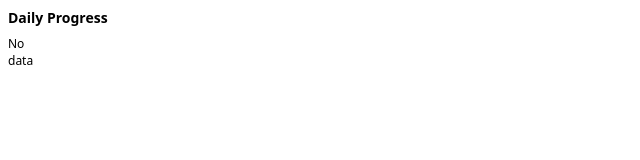
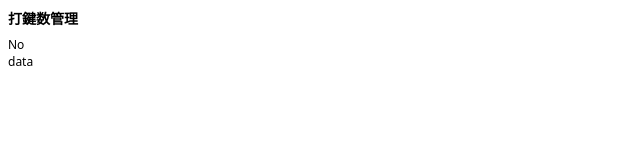
Before and after one commit to yvr1-c1ph3r/notion-heatmap, a website: page index.html in a window 1280 px wide. Shown: the full height of the page, 0-640 px from the left. Drawn offline with Linux system fonts and the light colour scheme.

Commit message:
Change header text to Japanese

```diff
--- a/index.html
+++ b/index.html
@@ -41,7 +41,7 @@
 </head>
 
 <body>
-  <h1>Daily Progress</h1>
+  <h1>打鍵数管理</h1>
   <div class="week" id="week"></div>
 
 <script>
```
